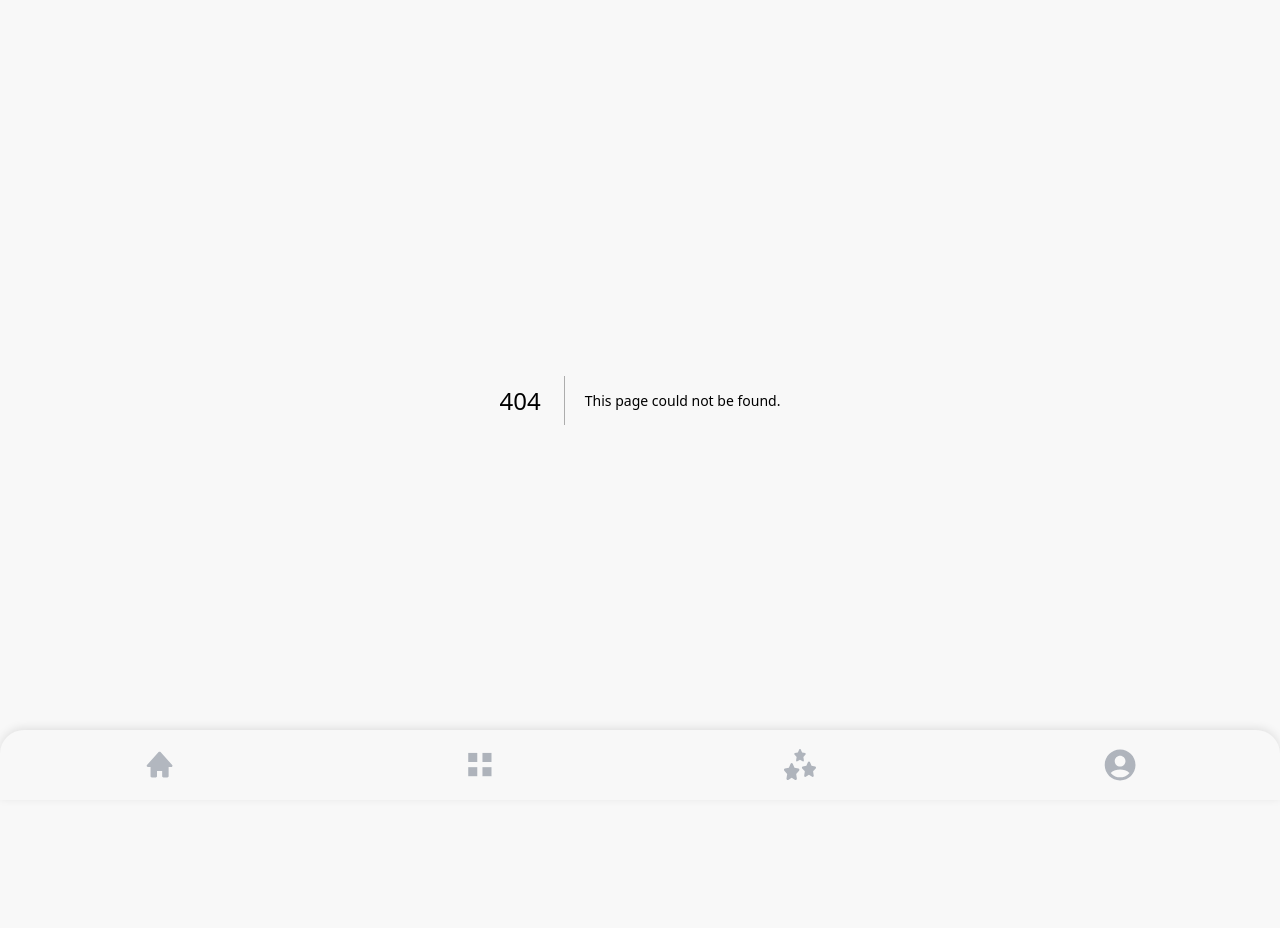
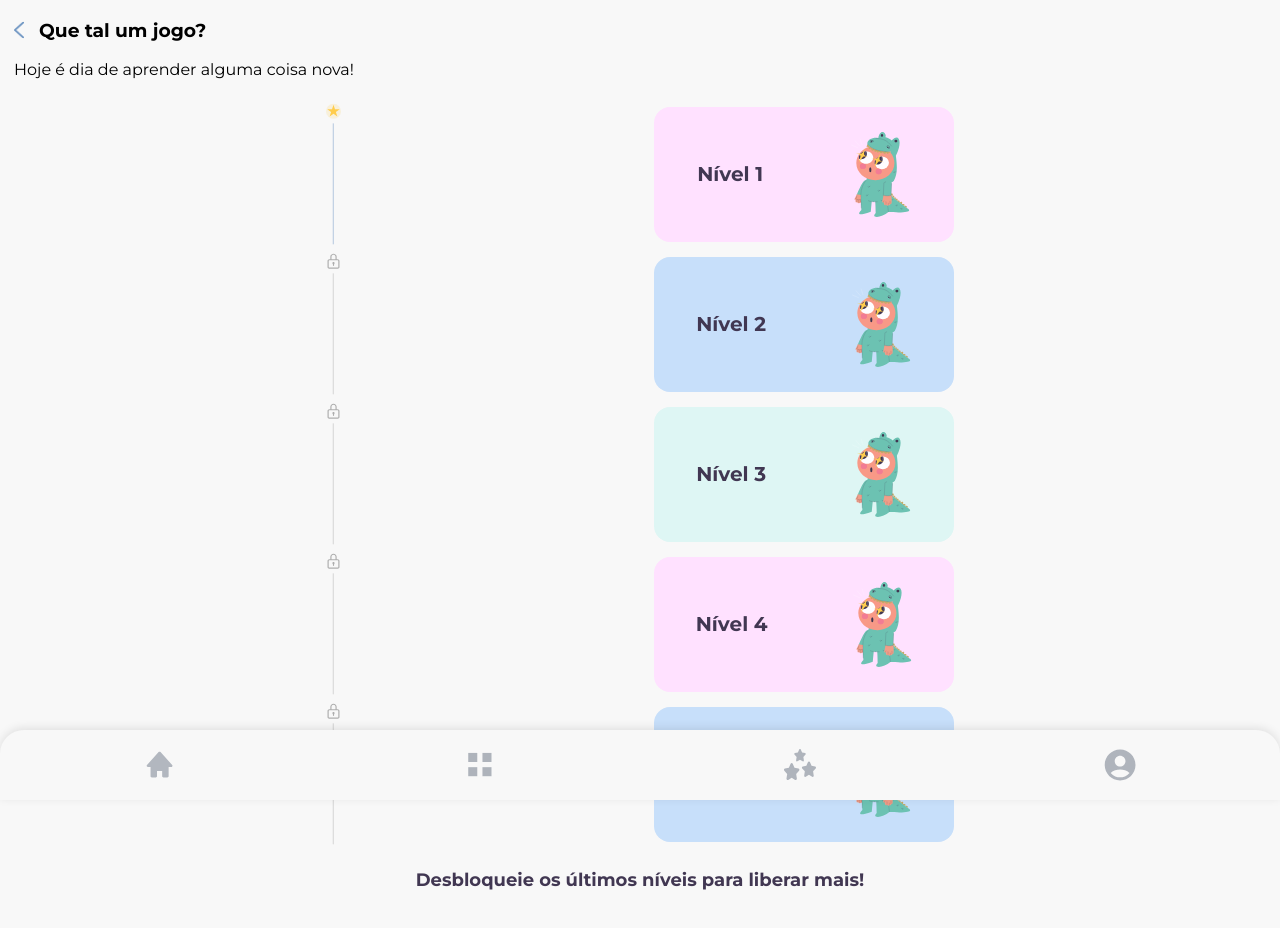
Before and after one commit to FIOO-Education/Fioo-Frontend, a Next.js app: page /games/steps in a window 1280 px wide. Before the commit this address had no page. Shown: the top 928 px of the page. Before the commit the page ends 880 px from the top, so only its background shows below. Built offline with nearby package versions, Linux system fonts and the light colour scheme.

Commit message:
creating game steps page and dependencies

```diff
--- /dev/null
+++ b/app/games/steps/page.module.css
@@ -0,0 +1,22 @@
+.paths {
+    display: flex;
+    flex-direction: column;
+}
+
+.bottom_text {
+    text-align: center;
+    width: 75%;
+    font-size: 18px;
+    margin: 20px auto;
+}
+
+.steps_title {
+    display: flex;
+    align-items: center;
+    gap: 15px;
+}
+
+.steps_text {
+    width: 70%;
+    margin: 0 0 20px 0;
+}
--- /dev/null
+++ b/app/games/steps/page.tsx
@@ -0,0 +1,88 @@
+"use client";
+
+import LevelCard from "@/components/LevelCard/LevelCard";
+import InvertedArrow from "@/public/images/inverted-arrow.png";
+import { useRouter } from "next/navigation";
+import { useCallback, useEffect, useState } from "react";
+import styles from "./page.module.css";
+import Title from "@/components/Title/Title";
+import { colors } from "@/public/colors/colors";
+import Image from "next/image";
+
+export default function Page() {
+  const router = useRouter();
+
+  const [paths, setPaths] = useState([
+    {
+      level: "Nível 1",
+      current: true,
+    },
+    {
+      level: "Nível 2",
+      current: false,
+    },
+    {
+      level: "Nível 3",
+      current: false,
+    },
+    {
+      level: "Nível 4",
+      current: false,
+    },
+    {
+      level: "Nível 5",
+      current: false,
+    },
+  ]);
+  const [currentIndex, setCurrentIndex] = useState(0);
+
+  const getCardColor = useCallback((index: number) => {
+    const colorsArray = [
+      colors.pink.pastel,
+      colors.blue.pastel,
+      colors.green.pastel,
+    ];
+    const colorIndex = index % colorsArray.length;
+    return colorsArray[colorIndex];
+  }, []);
+
+  useEffect(() => {
+    const path = paths.find((el) => el.current);
+    if (path) {
+      setCurrentIndex(paths.indexOf(path));
+    }
+  }, [paths]);
+
+  return (
+    <div>
+      <span className={styles.steps_title}>
+        <Image
+          onClick={() => router.push("/games")}
+          src={InvertedArrow.src}
+          alt="Inverted arrow"
+          width={10}
+          height={17.5}
+        />
+        <h3>Que tal um jogo?</h3>
+      </span>
+      <p className={styles.steps_text}>Hoje é dia de aprender alguma coisa nova!</p>
+      <div className={styles.paths}>
+        {paths.map((el, index) => (
+          <LevelCard
+            key={el.level}
+            {...el}
+            index={index}
+            currentIndex={currentIndex}
+            color={getCardColor(index)}
+          />
+        ))}
+      </div>
+
+      <Title
+        text="Desbloqueie os últimos níveis para liberar mais!"
+        size="18px"
+        theme={colors.black}
+      />
+    </div>
+  );
+}
--- a/components/GameCard/GameCard.tsx
+++ b/components/GameCard/GameCard.tsx
@@ -1,6 +1,7 @@
 import { useCallback } from "react";
 import { StyledGameCard } from "./GameCard.style";
 import { colors } from "@/public/colors/colors";
+import { useRouter } from "next/navigation";
 
 interface GameCard {
     title: string;
@@ -9,6 +10,8 @@ interface GameCard {
 }
 
 export default function GameCard({ title, icon, size }: GameCard) {
+    const router = useRouter();
+
     const getRandomColor = useCallback(() => {
         const random = Math.random();
         if (random <= 0.25) {
@@ -23,7 +26,7 @@ export default function GameCard({ title, icon, size }: GameCard) {
       }, []);
 
     return (
-        <StyledGameCard color={getRandomColor()} size={size}>
+        <StyledGameCard color={getRandomColor()} size={size} onClick={() => router.push("/games/steps")}>
             <img src={icon} alt={title + "Icon"} />
             <p>{title}</p>
         </StyledGameCard>
--- /dev/null
+++ b/components/LevelCard/LevelCard.style.ts
@@ -0,0 +1,45 @@
+import { colors } from "@/public/colors/colors";
+import { styled } from "@mui/system";
+
+export const StyledLevelCard = styled("div")<{ color: string }>((props) => ({
+    display: "flex",
+    justifyContent: "space-evenly",
+    alignItems: "center",
+    "& > div": {
+        width: "300px",
+        height: "135px",
+        backgroundColor: props.color,
+        borderRadius: "16px",
+    },
+    "& > .content": {
+        display: "flex",
+        justifyContent: "space-around",
+        alignItems: "center",
+    },
+    "& > .current-content": {
+        position: "relative",
+    },
+    "& > .current-content > .level": {
+        position: "absolute",
+        left: 40,
+        bottom: 15,
+    },
+    "& > .current-content > input[type='range']": {
+        width: "90%",
+        position: "absolute",
+        top: 18,
+        left: "50%",
+        transform: "translate(-50%, 0)",
+    },
+    "& > .current-content > .percentage": {
+        fontSize: "12px",
+        position: "absolute",
+        left: 20,
+        top: 25,
+    },
+    "& p": {
+        fontSize: "20px",
+        fontWeight: "700",
+        color: colors.black,
+    },
+}));
--- /dev/null
+++ b/components/LevelCard/LevelCard.tsx
@@ -0,0 +1,44 @@
+import { StyledLevelCard } from "./LevelCard.style";
+import Mascote from "@/public/images/mascote2.svg";
+import Level from "@/public/images/game-level-icon.svg";
+import CurrentLevel from "@/public/images/current-level-icon.svg";
+import { colors } from "@/public/colors/colors";
+import Image from "next/image";
+
+interface LevelCardProps {
+  index: number;
+  level: string;
+  current: boolean;
+  currentIndex: number;
+  color: string;
+}
+
+export default function LevelCard({
+  index,
+  level,
+  current,
+  currentIndex,
+  color
+}: LevelCardProps) {
+  if (current || index < currentIndex) {
+    return (
+      <StyledLevelCard color={color}>
+        <Image width={15} height={150} src={CurrentLevel.src} alt="Blocked step" />
+        <div className="content">
+          <p>{level}</p>
+          <Image src={Mascote.src} alt="Filote" width={60} height={85} />
+        </div>
+      </StyledLevelCard>
+    );
+  } else {
+    return (
+      <StyledLevelCard color={color}>
+        <Image width={15} height={150} src={Level.src} alt="Blocked step" />
+        <div className="content">
+          <p>{level}</p>
+          <Image src={Mascote.src} alt="Filote" width={60} height={85} />
+        </div>
+      </StyledLevelCard>
+    );
+  }
+}
--- a/components/Title/Title.style.ts
+++ b/components/Title/Title.style.ts
@@ -1,7 +1,10 @@
 import { styled } from "@mui/system";
 
-export const StyledTitle = styled("p")<{ size: string; color: string }>((props) => ({
+export const StyledTitle = styled("p")<{ size: string; color: string, centered: boolean }>((props) => ({
+    width: props.centered ? "75%" : "auto",
+    textAlign: "center",
     fontSize: props.size,
     fontWeight: "bolder",
     color: props.color,
+    margin: props.centered ? "20px auto": "20px",
 }));
--- a/components/Title/Title.tsx
+++ b/components/Title/Title.tsx
@@ -4,11 +4,12 @@ interface TitleProps {
     text: string;
     size: string;
     theme: string;
+    centered?: boolean;
 }
 
-export default function Title({ text, size, theme }: TitleProps) {
+export default function Title({ text, size, theme, centered }: TitleProps) {
     return (
-        <StyledTitle size={size} color={theme} >
+        <StyledTitle size={size} color={theme} centered >
             {text}
         </StyledTitle>
     );
```
Also changed, not shown: public/images/current-level-icon.svg (added), public/images/game-level-icon.svg (added).
